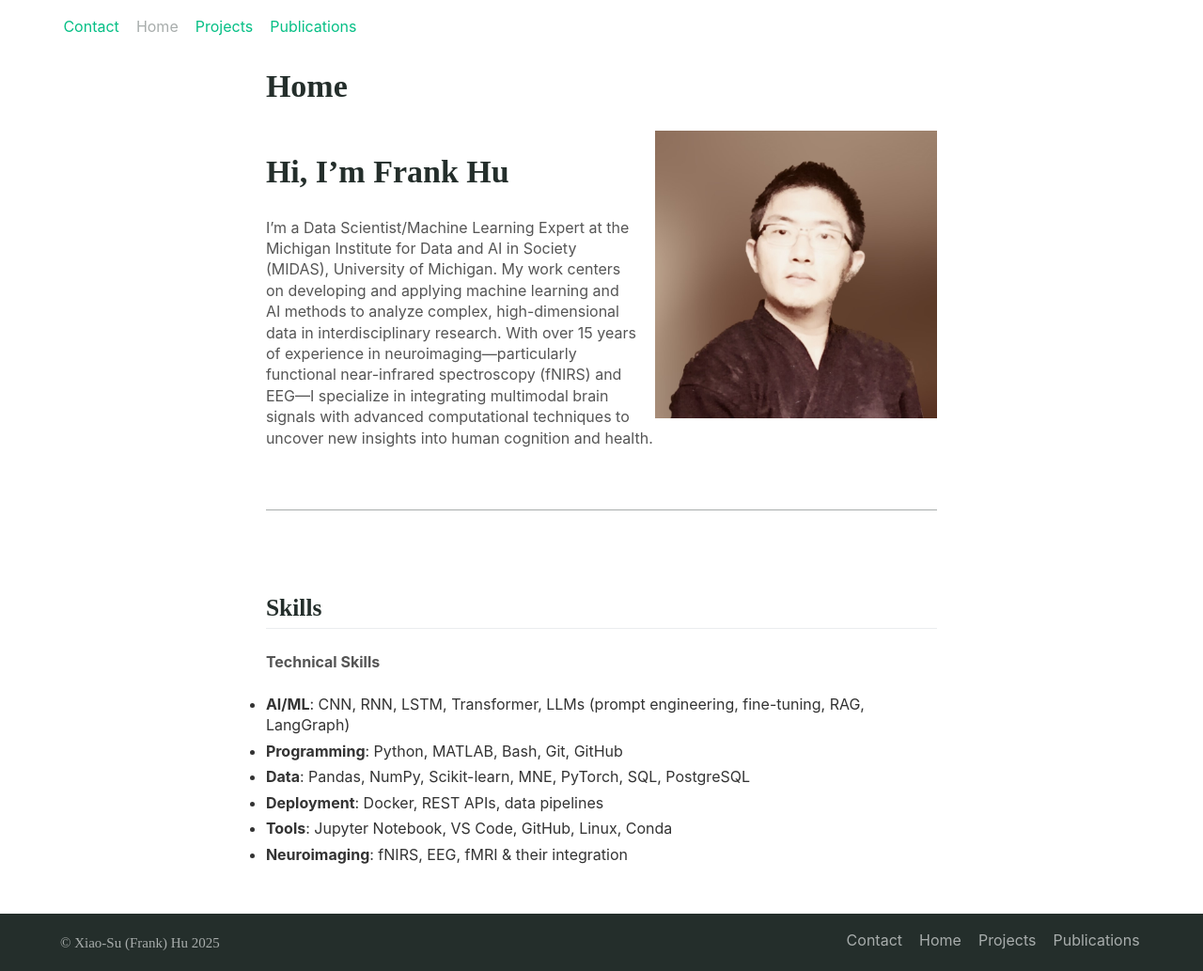
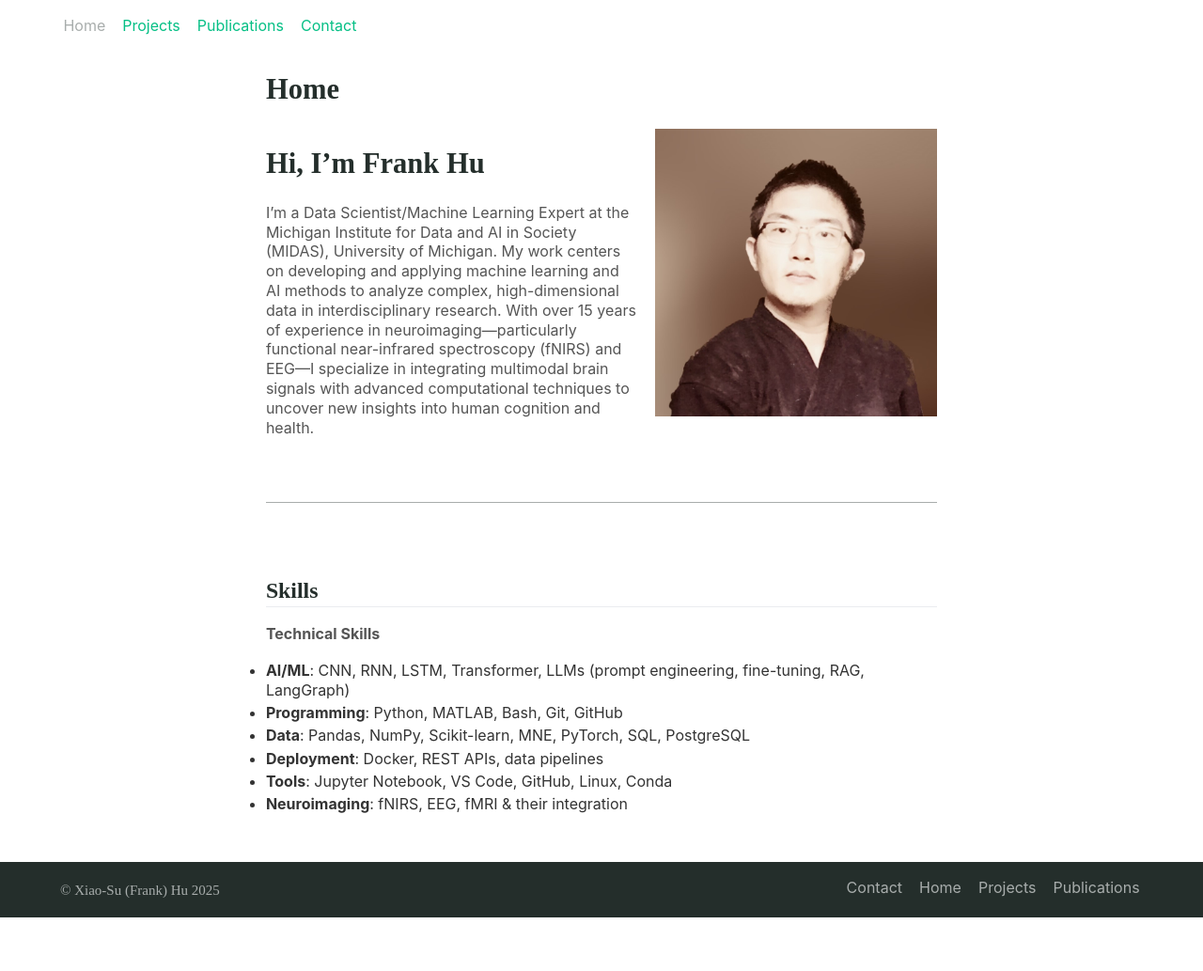
Before and after one commit to xiaosuhu/xiaosuhu.github.io, a Jekyll site: the page built from index.md, in a window 1280 px wide. Shown: the whole page at 94% size. Built offline with Jekyll 4.4.1, drawn with Linux system fonts in a browser that asks for light colours; after the commit the page ends 976 px from its top, so only the background shows below that.

Commit message:
order fix

```diff
--- a/_config.yml
+++ b/_config.yml
@@ -21,7 +21,8 @@ author:
   linkedin: "xiaosu-hu-1458a656"
 
 # Navigation - CORRECT ORDER
-navigation:
+# Replace your current navigation section with this:
+navigation_header:
   - title: Home
     url: /
   - title: Projects
@@ -53,3 +54,14 @@ collections:
     output: false
   elements:
     output: false
+
+# Try this instead - different key name
+nav:
+  - title: Home
+    url: /
+  - title: Projects
+    url: /projects/
+  - title: Publications
+    url: /publications/
+  - title: Contact
+    url: /contact/
--- a/_sass/custom.scss
+++ b/_sass/custom.scss
@@ -1,67 +1,65 @@
-// Remove the test styles first - delete the red background and green headings
-// Keep your font styles and add these:
-
-/* Fix line spacing and paragraph margins */
+/* Modern font stack with tight spacing */
 body {
     font-size: 16px;
-    line-height: 1.4 !important; // Changed from 1.6 to 1.4 for tighter spacing
+    line-height: 1.3 !important; // Even tighter
     font-family: -apple-system, BlinkMacSystemFont, "Segoe UI", Roboto, "Helvetica Neue", Arial, "PingFang SC", "Microsoft YaHei", "WenQuanYi Micro Hei", "Noto Sans", sans-serif !important;
     font-weight: 400;
     color: #333;
-    -webkit-font-smoothing: antialiased;
-    -moz-osx-font-smoothing: grayscale;
 }
 
-/* Tighter paragraph spacing */
+/* Very tight paragraph spacing */
 p {
     font-size: 16px;
-    line-height: 1.4 !important;
-    margin-bottom: 0.8rem !important; // Reduced from 1rem
+    line-height: 1.3 !important;
+    margin-bottom: 0.5rem !important; // Much tighter
     color: #555;
 }
 
-/* Tighter list spacing */
+/* Tight list spacing */
 li {
     font-size: 16px;
-    line-height: 1.4 !important;
-    margin-bottom: 0.3rem !important; // Reduced spacing between list items
+    line-height: 1.3 !important;
+    margin-bottom: 0.2rem !important;
 }
 
-/* Tighter heading spacing */
+/* Very tight heading spacing */
 h1 {
-    font-size: 2rem !important;
+    font-size: 1.8rem !important; // Slightly smaller
     font-weight: 700;
-    margin-bottom: 1rem !important; // Reduced from 1.5rem
+    margin: 0.5rem 0 0.8rem 0 !important; // Much tighter
     line-height: 1.2 !important;
     color: #2c3e50;
 }
 
 h2 {
-    font-size: 1.5rem !important;
+    font-size: 1.4rem !important;
     font-weight: 600;
-    margin: 1.5rem 0 0.8rem 0 !important; // Reduced spacing
-    line-height: 1.3 !important;
+    margin: 1rem 0 0.5rem 0 !important; // Much tighter
+    line-height: 1.2 !important;
     color: #2c3e50;
     border-bottom: 1px solid #eaecef;
-    padding-bottom: 0.3rem !important;
+    padding-bottom: 0.2rem !important;
 }
 
 h3 {
-    font-size: 1.25rem !important;
+    font-size: 1.2rem !important;
     font-weight: 600;
-    margin: 1.2rem 0 0.6rem 0 !important; // Reduced spacing
-    line-height: 1.3 !important;
+    margin: 0.8rem 0 0.4rem 0 !important; // Much tighter
+    line-height: 1.2 !important;
     color: #2c3e50;
 }
 
-/* Make the content area slightly wider if needed */
-.main-content {
-    max-width: 900px !important; // Slightly wider than default
-    line-height: 1.4 !important;
+/* Reduce space between major sections */
+.main-content > * {
+    margin-bottom: 0.8rem !important;
 }
 
-/* Navigation font */
-.navigation {
-    font-size: 0.95rem;
-    font-weight: 500;
+/* Specific targeting for your skills section */
+h2 + ul, h2 + p {
+    margin-top: 0.3rem !important;
 }
+
+/* Reduce space after horizontal rules */
+hr {
+    margin: 1rem 0 !important; // Reduced from default
+}
```
Also changed, not shown: _data/navigation.yml (deleted, +0 -8 lines).
